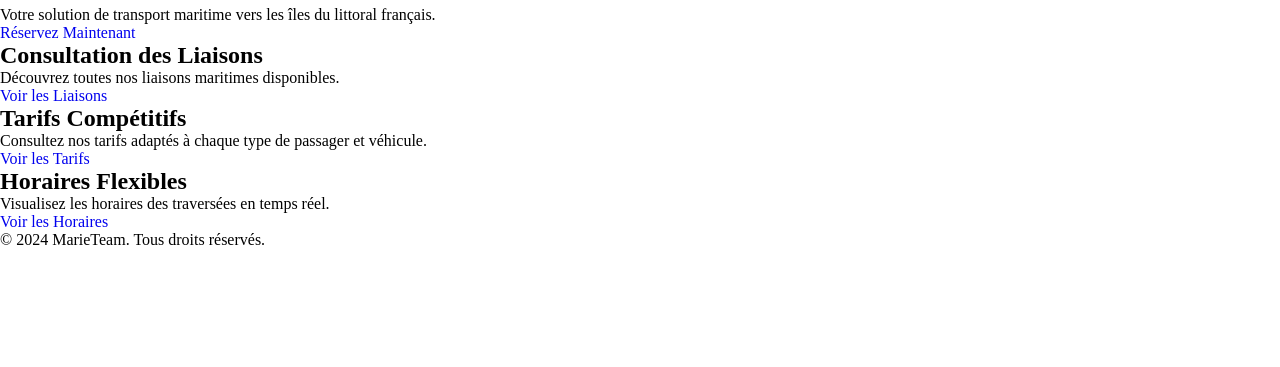
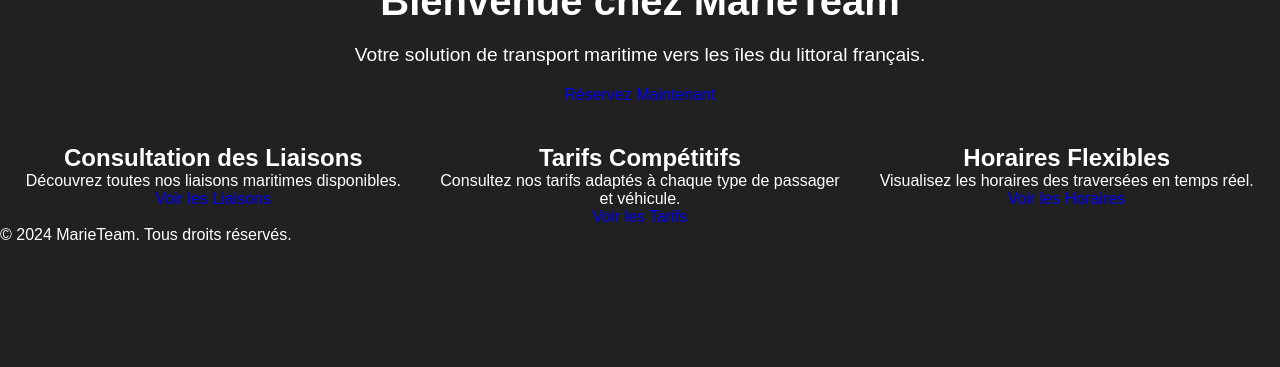
Before and after one commit to Xonodeh/MarieTeam, a PHP site: page / in a window 1280 px wide. Shown: the part 433-800 px from the top of the page. Run offline with PHP 8.4, Linux system fonts and the light colour scheme.

Commit message:
changement index + style

```diff
--- a/Front/style.css
+++ b/Front/style.css
@@ -4,4 +4,110 @@
     list-style: none;
     text-decoration: none;
     box-sizing: border-box;
-}
+  }
+
+  body {
+    margin: 0;
+    font-family: sans-serif;
+    background-color: #212121;
+    color: #fff;
+  }
+
+  .container {
+    margin: 0 auto;
+    padding: 20px;
+  }
+
+  .header {
+    display: flex;
+    justify-content: space-between;
+    align-items: center;
+    padding: 20px 0;
+    background-color: #fff;
+    border-bottom: 1px solid #eee;
+    width: 100%;
+  }
+
+  .logo img {
+    height: 50px;
+  }
+
+  .navigation ul {
+    list-style: none;
+    margin: 0;
+    padding: 0;
+    display: flex;
+  }
+
+  .navigation li {
+    margin-right: 20px;
+  }
+
+  .navigation a {
+    text-decoration: none;
+    color: #333;
+    font-weight: bold;
+  }
+
+  .user-profile {
+    display: flex;
+    align-items: center;
+  }
+
+  .user-profile img {
+    width: 30px;
+    height: 30px;
+    border-radius: 50%;
+  }
+
+  .main {
+    padding: 20px 0;
+  }
+
+  .hero {
+    text-align: center;
+    margin-bottom: 40px;
+  }
+
+  .hero h1 {
+    font-size: 2.5em;
+    margin-bottom: 20px;
+  }
+
+  .hero p {
+    font-size: 1.2em;
+    margin-bottom: 20px;
+  }
+
+  .button {
+    padding: 10px 20px;
+    background-color: #007bff;
+    color: white;
+    border: none;
+    border-radius: 5px;
+    cursor: pointer;
+  }
+
+  .features {
+    display: flex;
+    justify-content: space-between;
+  }
+
+  .feature {
+    flex: 1;
+    margin: 0 10px;
+    text-align: center;
+  }
+
+  .feature img {
+    max-width: 100%;
+    height: auto;
+  }
+
+  .footer {
+    text-align: center;
+    padding: 20px 0;
+    background-color: #fff;
+    border-top: 1px solid #eee;
+    width: 100%;
+  }
```
